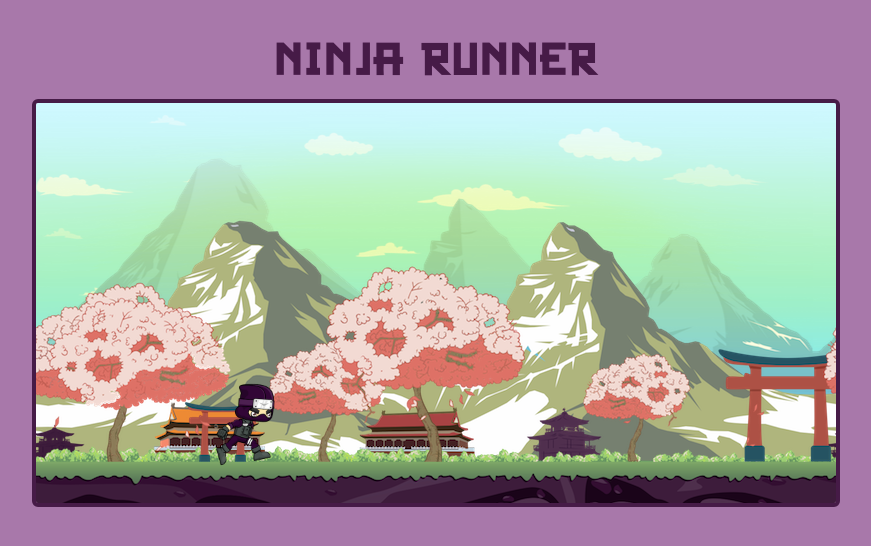
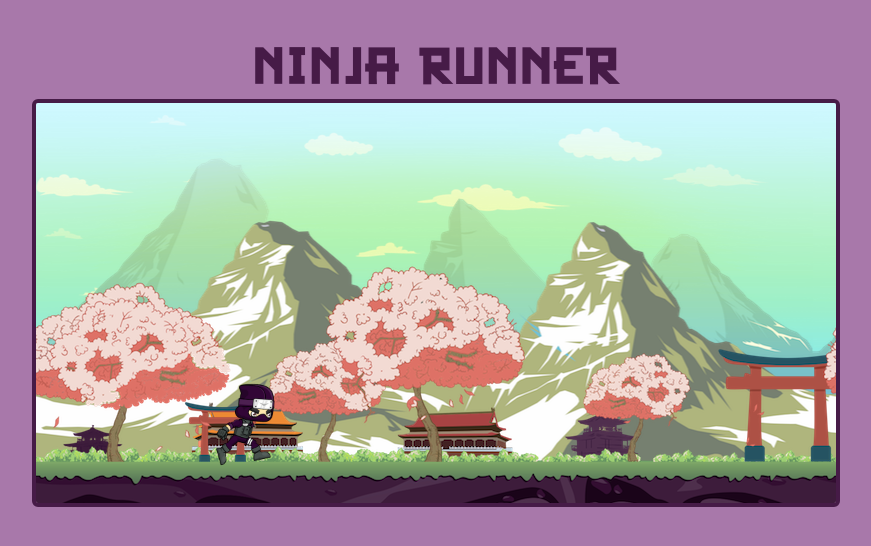
Before and after one commit to ppondo/Ninja-Runner, a website built with webpack: page index.html in a window 1280 px wide. Shown: the whole page, without its empty margins (204-1075 px from the left). Built offline with nearby package versions, Linux system fonts and the light colour scheme; animation ran at ten frames a second.

Commit message:
fix some styling for canvas

```diff
--- a/assets/stylesheets/main.css
+++ b/assets/stylesheets/main.css
@@ -21,7 +21,7 @@ canvas {
 }
 
 .title {
-    font-size: 75px;
+    font-size: 85px;
     text-align: center;
     font-family: samuraiBob;
     color: rgb(70, 27, 71);
--- a/src/parallax.js
+++ b/src/parallax.js
@@ -28,14 +28,14 @@ const LAYER4 = {
     y: 0
 }
 const LAYER5 = {
-    vel: 2,
+    vel: 1.5,
     scroll: 1,
     src: "./assets/images/parallax/layer_05.png",
     x: 0,
     y: 0
 }
 const LAYER6 = {
-    vel: 1,
+    vel: 0.6,
     scroll: 1,
     src: "./assets/images/parallax/layer_06.png",
     x: 0,
```
Also changed, not shown: 1 other file.
